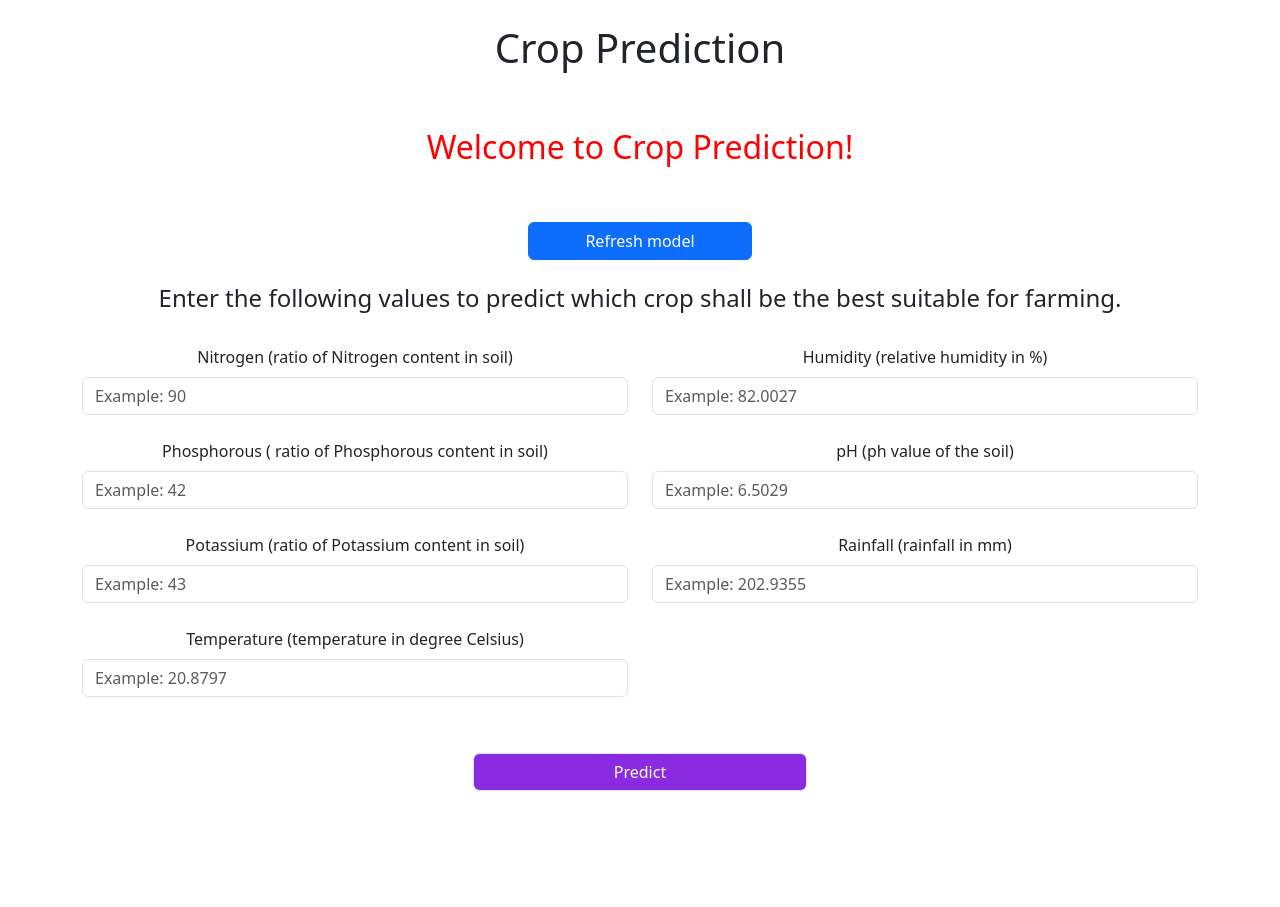
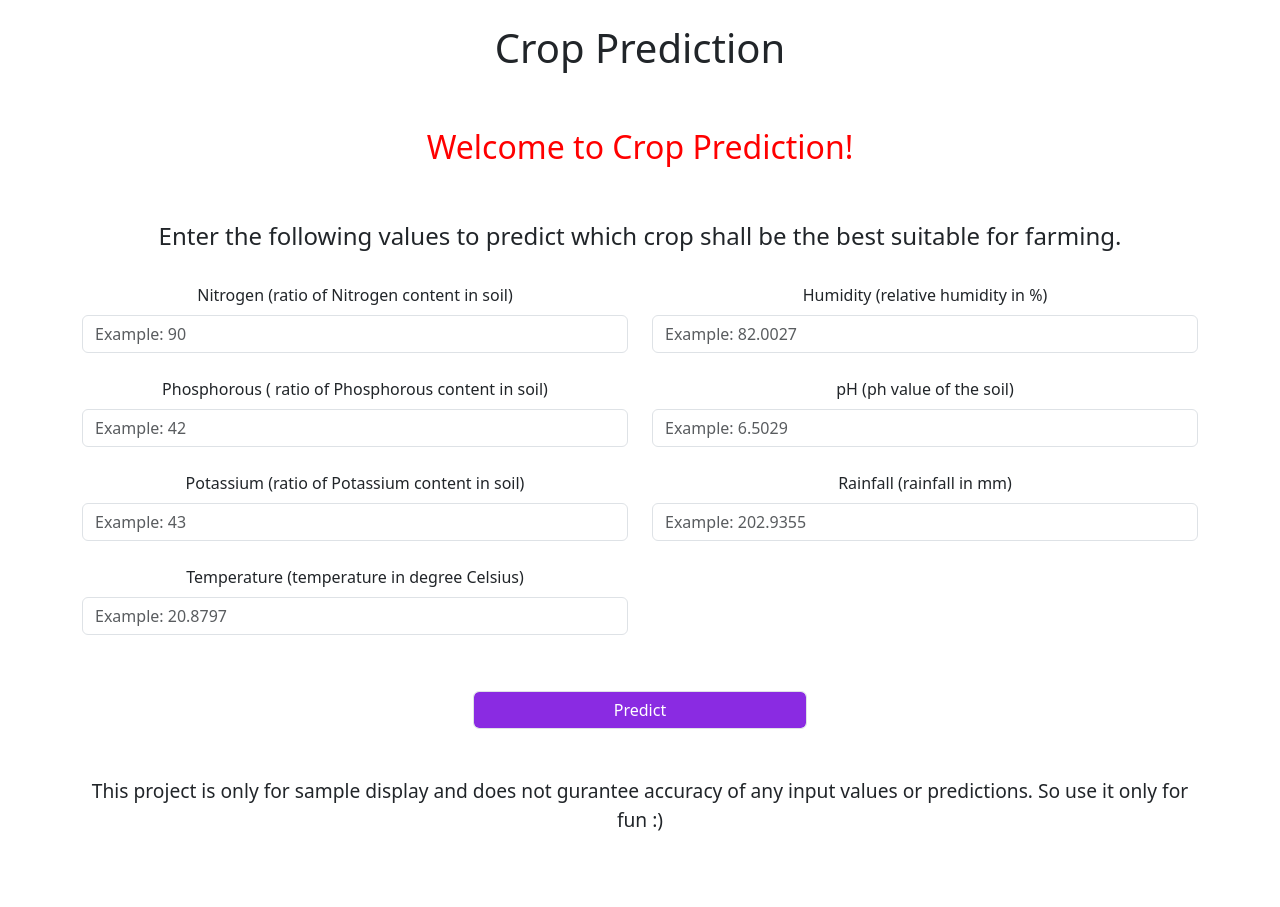
Before and after one commit to niranjankolpe/crop_prediction_project, a Django app: page /predictor in a window 1280 px wide. Shown: the part 56-963 px from the top of the page. Before the commit the page ends 847 px from the top, so only its background shows below. Run offline with Django 4.2, Linux system fonts and the light colour scheme.

Commit message:
Added minor changes

```diff
--- a/crop_prediction_ml/settings.py
+++ b/crop_prediction_ml/settings.py
@@ -26,7 +26,7 @@ SECRET_KEY = 'django-insecure-0vow%&6^ee-sjucfw#*86wmb-u7)g&nkqvxmw$s#7+^w+=mgh3
 # SECURITY WARNING: don't run with debug turned on in production!
 DEBUG = True
 
-ALLOWED_HOSTS = ['.vercel.app', '127.0.0.1', '.now.sh', 'localhost']
+ALLOWED_HOSTS = ['.pythonanywhere.com', '127.0.0.1', 'localhost']
 
 
 # Application definition
--- a/predictor/templates/predictor/predictor.html
+++ b/predictor/templates/predictor/predictor.html
@@ -8,8 +8,6 @@
 
 {% block body %}
 <h2 style="text-align: center;">Welcome to Crop Prediction!</h2><br><br>
-
-<center><a href="predict_refresh" style="display: inline-block; width: 20%;" class="btn btn-primary">Refresh model</a></center><br>
 
 <h4>Enter the following values to predict which crop shall be the best suitable for farming.</h4><br>
 
--- a/templates/base.html
+++ b/templates/base.html
@@ -28,7 +28,8 @@
 
         {% block body %}{% endblock body %}
 
-        <br><br>
+        <big>This project is only for sample display and does not gurantee accuracy of any input values or predictions. So use it only for fun :)</big>
+        <br><br><br><br>
     </div>
 
     <script src="https://cdn.jsdelivr.net/npm/@popperjs/core@2.11.8/dist/umd/popper.min.js" integrity="sha384-I7E8VVD/ismYTF4hNIPjVp/Zjvgyol6VFvRkX/vR+Vc4jQkC+hVqc2pM8ODewa9r" crossorigin="anonymous"></script>
```
Also changed, not shown: requirements.txt (+9 -9 lines), media_files/favicon.ico, vercel.json (deleted).
